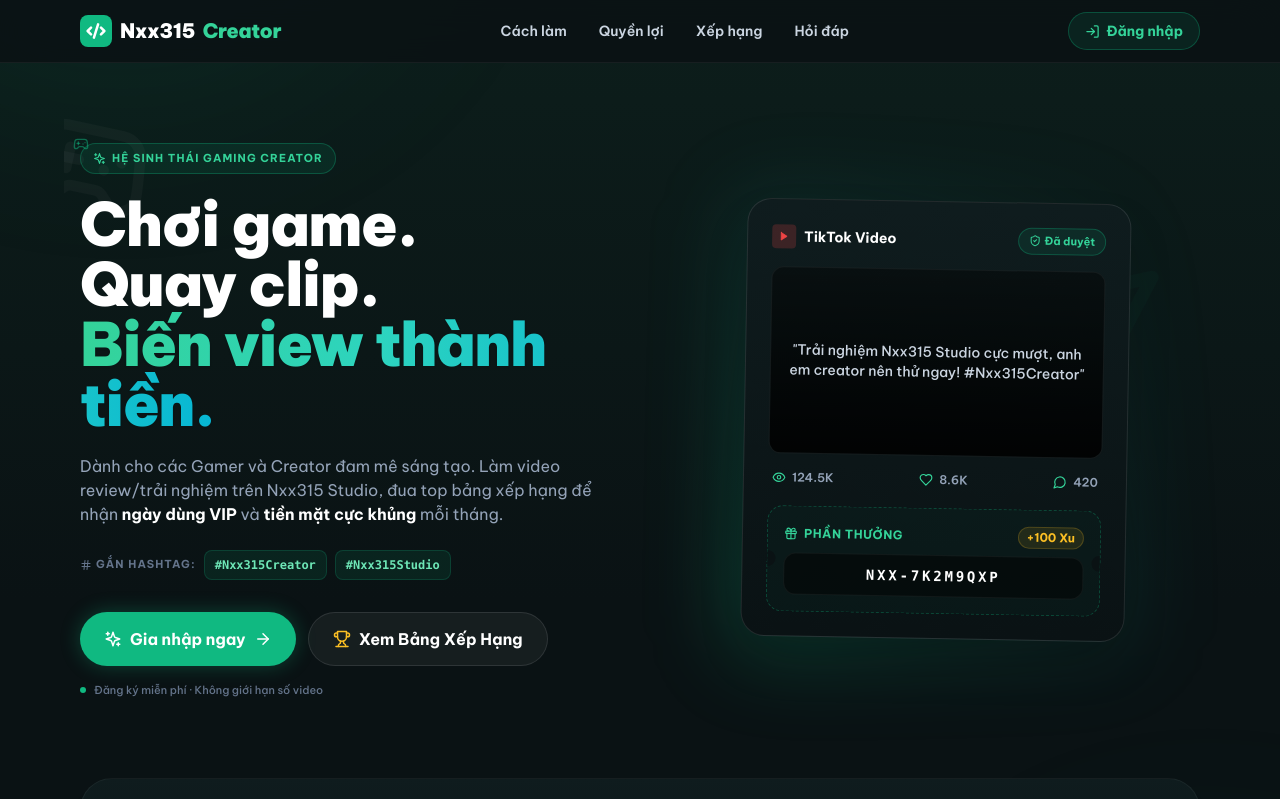
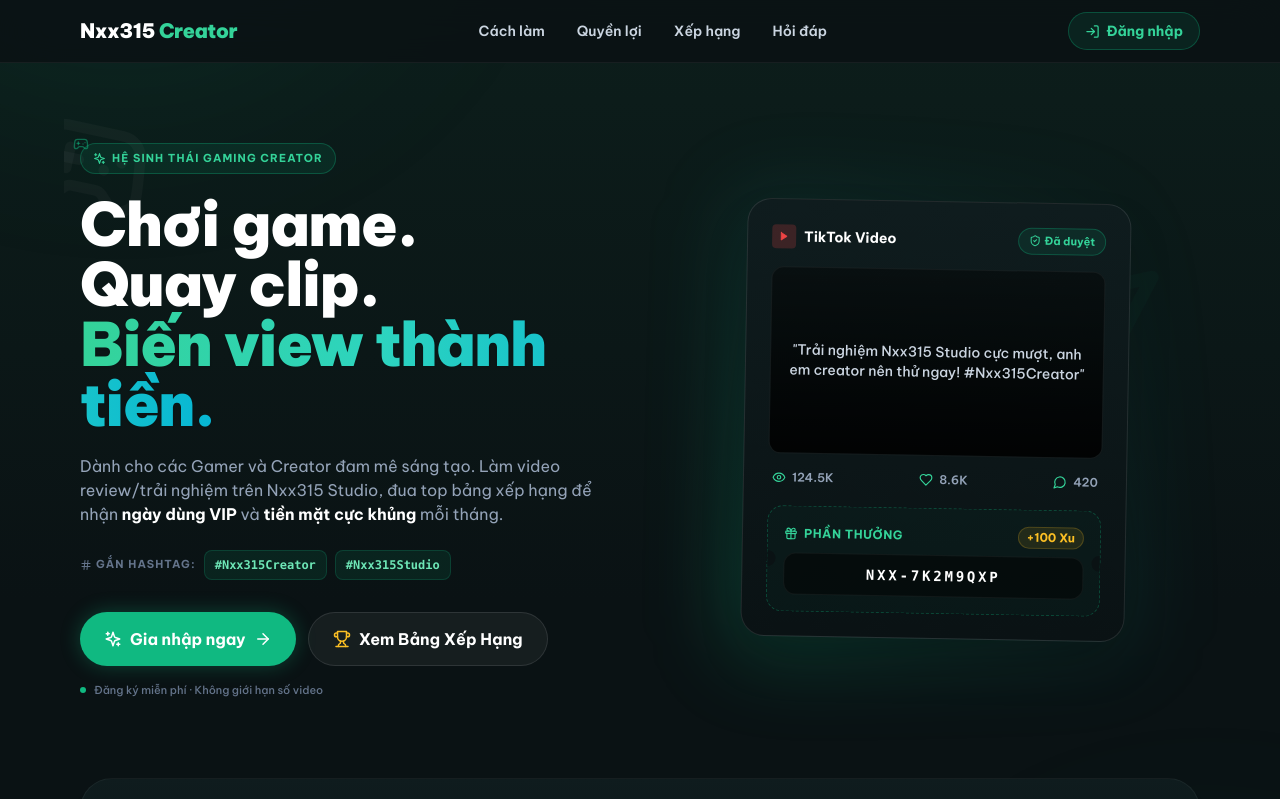
Before and after one commit to nxx1437-creator/creator.nxx315, a React (Vite) app: page / in a window 1280 px wide. Shown: the top 799 px of the page. Built offline with nearby package versions, Linux system fonts and the light colour scheme; no server answers.

Commit message:
Update ui.jsx

```diff
--- a/src/components/landing/ui.jsx
+++ b/src/components/landing/ui.jsx
@@ -12,10 +12,7 @@ export const timeAgo = (iso) => {
 
 export function Logo() {
   return (
-    <span className="text-xl font-black tracking-tight text-white flex items-center gap-2">
-      <span className="flex h-8 w-8 items-center justify-center rounded-lg bg-emerald-500 text-white">
-        <svg width="20" height="20" viewBox="0 0 24 24" fill="none" stroke="currentColor" strokeWidth="3" strokeLinecap="round" strokeLinejoin="round"><path d="m18 16 4-4-4-4"/><path d="m6 8-4 4 4 4"/><path d="m14.5 4-5 16"/></svg>
-      </span>
+    <span className="text-xl font-black tracking-tight text-white">
       Nxx315 <span className="text-emerald-400">Creator</span>
     </span>
   );
```
